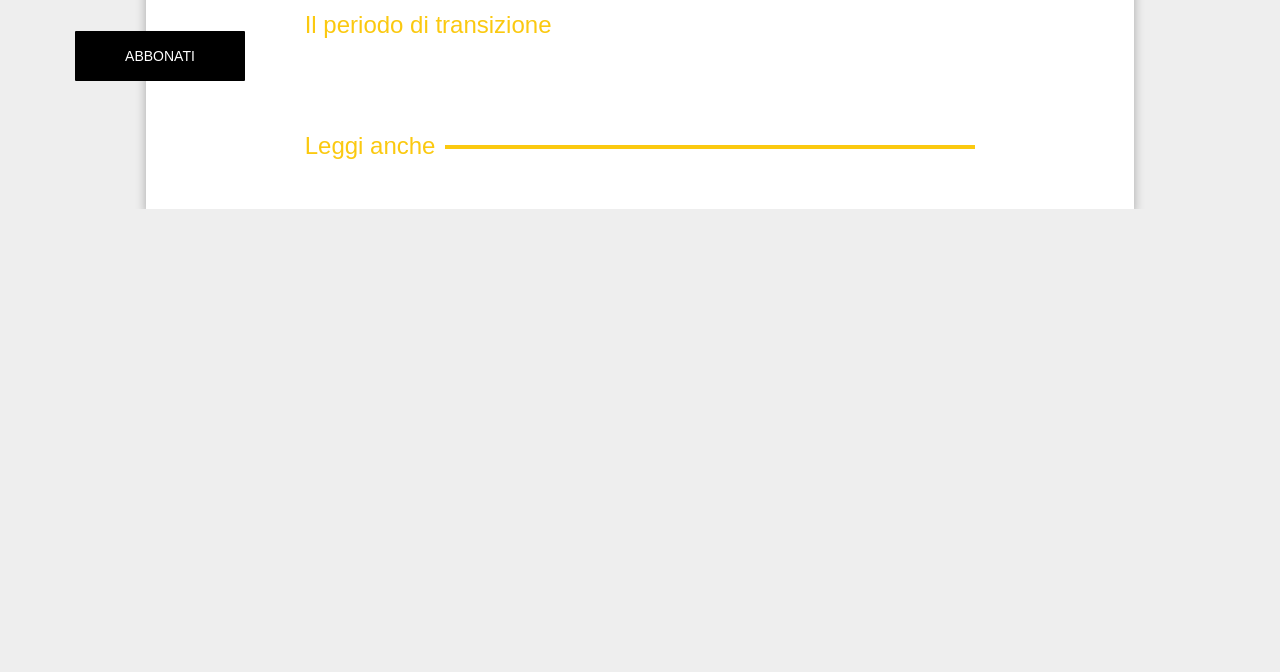
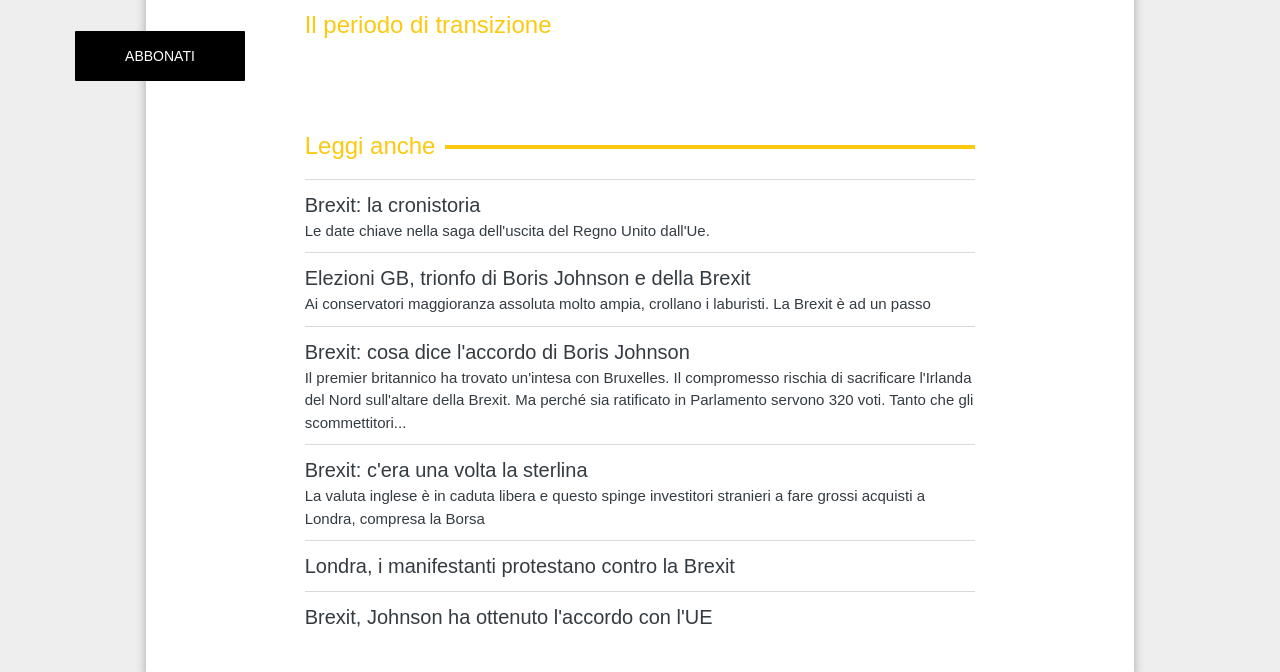
Before and after one commit to Yana4079/bootstrap-master, a website: page bootstrap-master/index.html in a window 1280 px wide. Shown: the part 893-1565 px from the top of the page. Before the commit the page ends 1102 px from the top, so only its background shows below. Drawn offline with Linux system fonts and the light colour scheme; files whose address does not match are found by name.

Commit message:
insomnia blyat

```diff
--- a/bootstrap-master/assets/scss/layout/section.scss
+++ b/bootstrap-master/assets/scss/layout/section.scss
@@ -110,3 +110,23 @@
     font-size: 24px;
   }
 }
+
+.dropdown-menu {
+    margin: 2.9rem 0 !important;
+}
+.article-entry {
+    padding-top: 10px;
+    padding-bottom: 10px;
+    border-top: 1px solid #D9D9D9;
+    color: #343B41;
+    h4 {
+        font-size: 20px;
+        &:hover {
+            color: #56ae57;
+            cursor: pointer;
+        }
+    }
+    .entry-abstact {
+        font-size: 15px;
+    }
+}
--- a/bootstrap-master/index.html
+++ b/bootstrap-master/index.html
@@ -254,6 +254,32 @@
           <h2 class="title__line">
             <span>Leggi anche</span>
           </h2>
+          <div class="article-entry">
+            <h4>Brexit: la cronistoria</h4>
+            <div class="entry-abstact">Le date chiave nella saga dell'uscita del Regno Unito dall'Ue.</div>
+          </div>
+          <div class="article-entry">
+            <h4>Elezioni GB, trionfo di Boris Johnson e della Brexit</h4>
+            <div class="entry-abstact">Ai conservatori maggioranza assoluta molto ampia, crollano i laburisti. La Brexit
+              è ad un passo</div>
+          </div>
+          <div class="article-entry">
+            <h4>Brexit: cosa dice l'accordo di Boris Johnson</h4>
+            <div class="entry-abstact">Il premier britannico ha trovato un'intesa con Bruxelles. Il compromesso rischia
+              di sacrificare l'Irlanda del Nord sull'altare della Brexit. Ma perché sia ratificato in Parlamento servono
+              320 voti. Tanto che gli scommettitori...</div>
+          </div>
+          <div class="article-entry">
+            <h4>Brexit: c'era una volta la sterlina</h4>
+            <div class="entry-abstact">La valuta inglese è in caduta libera e questo spinge investitori stranieri a fare
+              grossi acquisti a Londra, compresa la Borsa</div>
+          </div>
+          <div class="article-entry">
+              <h4>Londra, i manifestanti protestano contro la Brexit</h4>
+            </div>
+            <div class="article-entry">
+                <h4>Brexit, Johnson ha ottenuto l'accordo con l'UE</h4>
+              </div>
         </div>
       </div>
     </div>
```
Also changed, not shown: bootstrap-master/assets/css/app.css, bootstrap-master/dist/assets/css/app.min.css.
